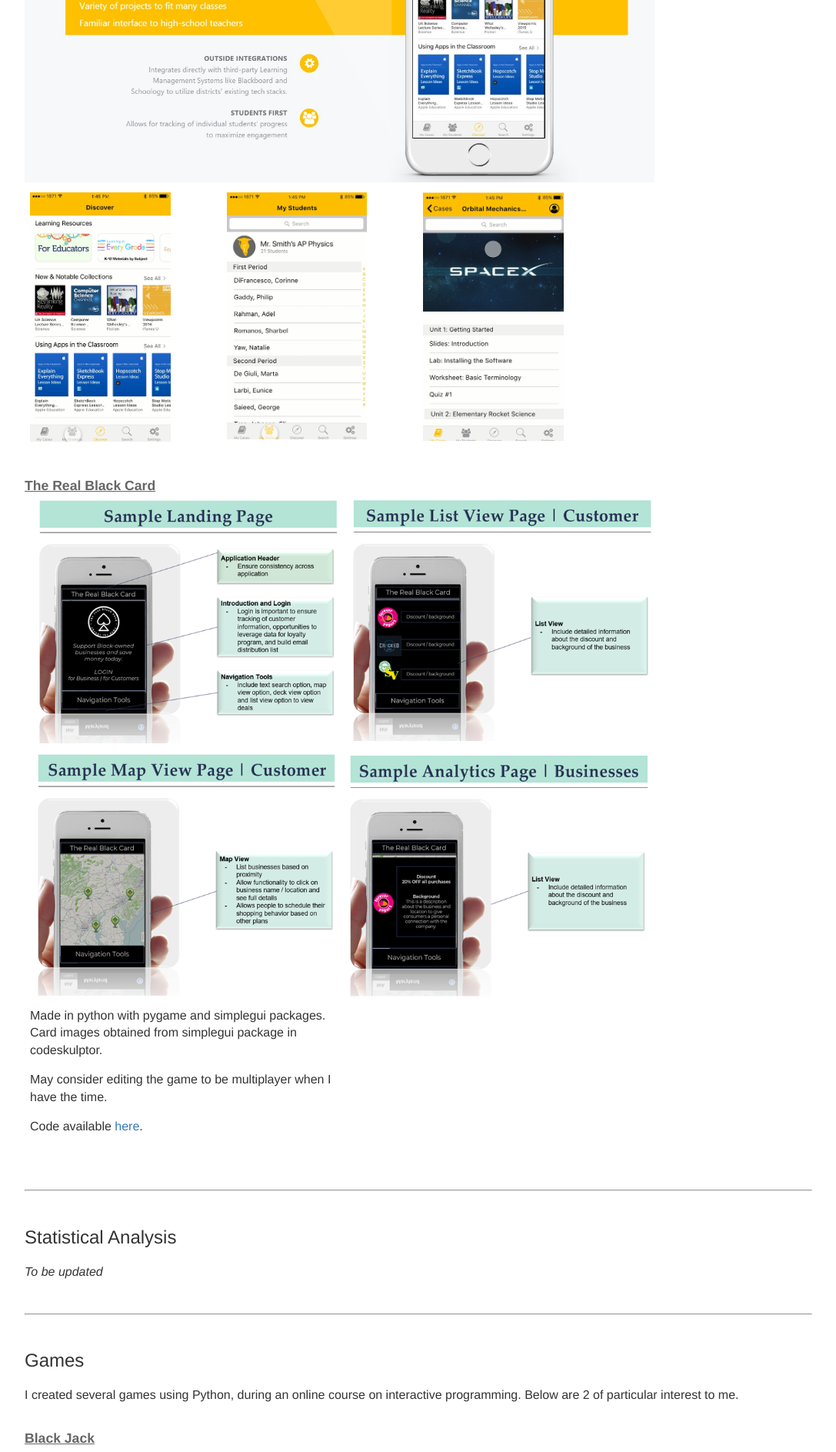
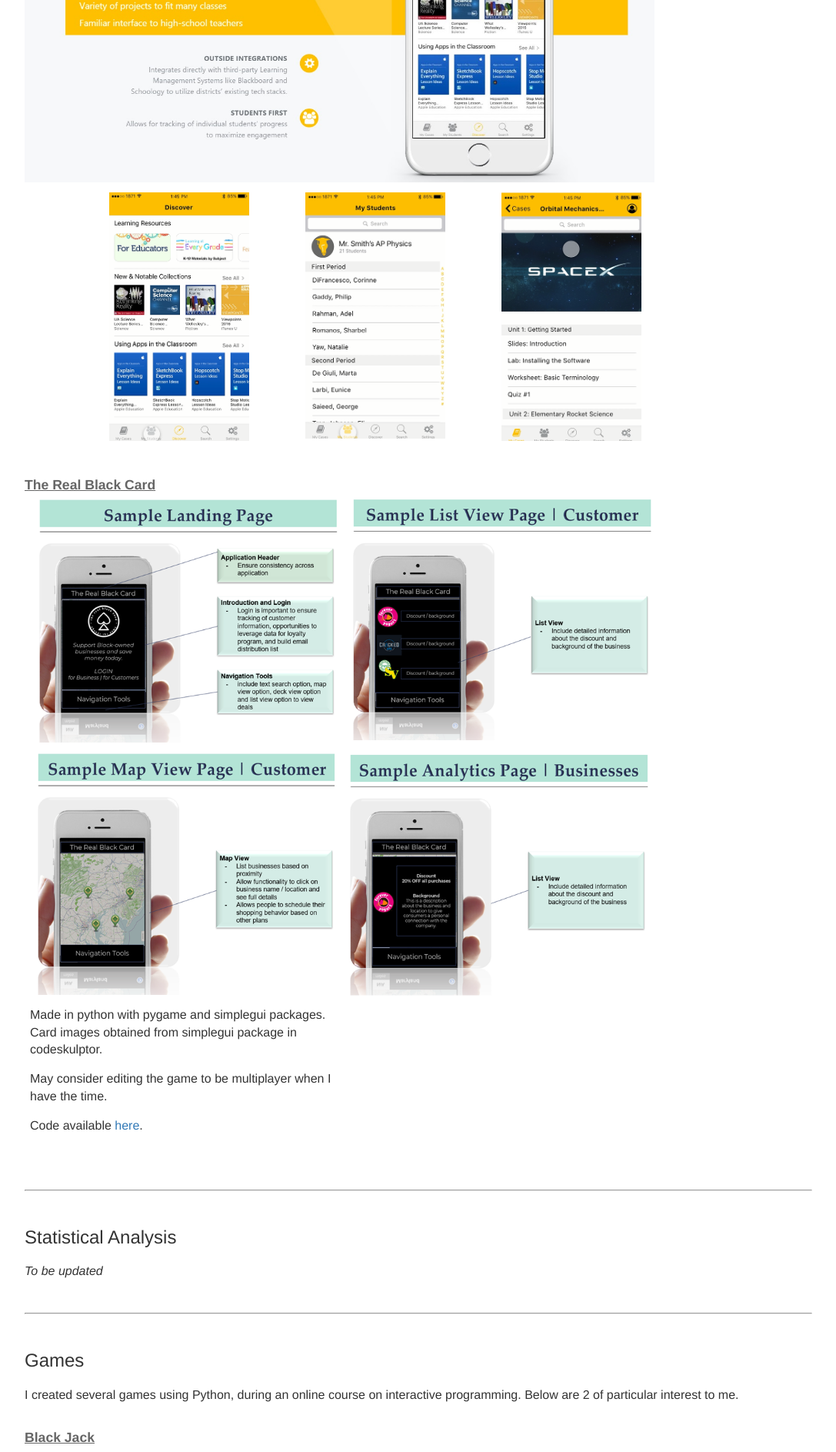
Before and after one commit to tanzhirong/tanzhirong.github.io, a Jekyll site: the page built from projects/index.html, in a window 1280 px wide. Shown: the part 536-2423 px from the top of the page at 77% size, without its empty margins (96-1183 px from the left). Built offline with Jekyll 4.4.1, drawn with Linux system fonts in a browser that asks for light colours.

Commit message:
Update index.html

```diff
--- a/projects/index.html
+++ b/projects/index.html
@@ -13,10 +13,11 @@
         <img src="bridged0.jpg" position="absolute" margin="auto" width="80%">
     </tr>
     <tr>
+        <td width="10%"></td>
         <td width="25%"><img src="bridged1.png" position="absolute" margin="auto" width="75%"></td>
         <td width="25%"><img src="bridged2.png" position="absolute" margin="auto" width="75%"></td>
         <td width="25%"><img src="bridged3.png" position="absolute" margin="auto" width="75%"></td>
-        <td width="25%"></td>
+        <td width="15%"></td>
 </tr>
 </table>
 <br><br>
```
